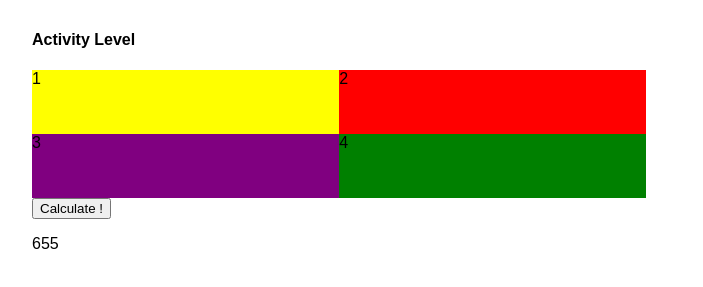
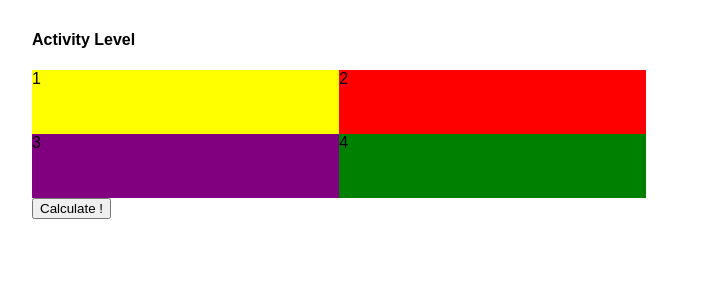
Before and after one commit to brandlej3/health-calc, a React (Create React App) app: page / in a window 1280 px wide. Shown: the part 339-626 px from the top of the page, without its empty margins (288-991 px from the left). Built offline with nearby package versions, Linux system fonts and the light colour scheme.

Commit message:
only show when calculate is clicked

```diff
--- a/src/App.js
+++ b/src/App.js
@@ -6,6 +6,7 @@ import { CalorieDisplay } from './Display.js';
 
 class App extends Component {
   state = {
+    clicked: false,
     gender: null,
     weight: null,
     height: null,
@@ -13,6 +14,7 @@ class App extends Component {
     activityLevel: null
   }
   static propTypes = {
+    clicked: PropTypes.bool,
     gender: PropTypes.string,
     weight: PropTypes.number,
     height: PropTypes.number,
@@ -20,6 +22,7 @@ class App extends Component {
     activityLevel: PropTypes.string
   }
   static defaultProps = {
+    clicked: false,
     gender: "",
     weight: 0,
     height: 0,
@@ -30,6 +33,7 @@ class App extends Component {
   handleCalculate = (e) => {
     e.preventDefault();
     this.setState({
+      clicked: true,
       weight: parseInt(e.target.weight.value, 10),
       height: parseInt(e.target.height.value, 10),
       age: parseInt(e.target.age.value, 10)
@@ -97,7 +101,7 @@ class App extends Component {
             <Col xs={12} md={12}>
               <Button type="submit">Calculate !</Button>
             </Col>
-            {this.renderCalorieDisplay()}
+            {this.state.clicked ? this.renderCalorieDisplay() : ""}
           </Row>
         </Grid>
       </form>
```
